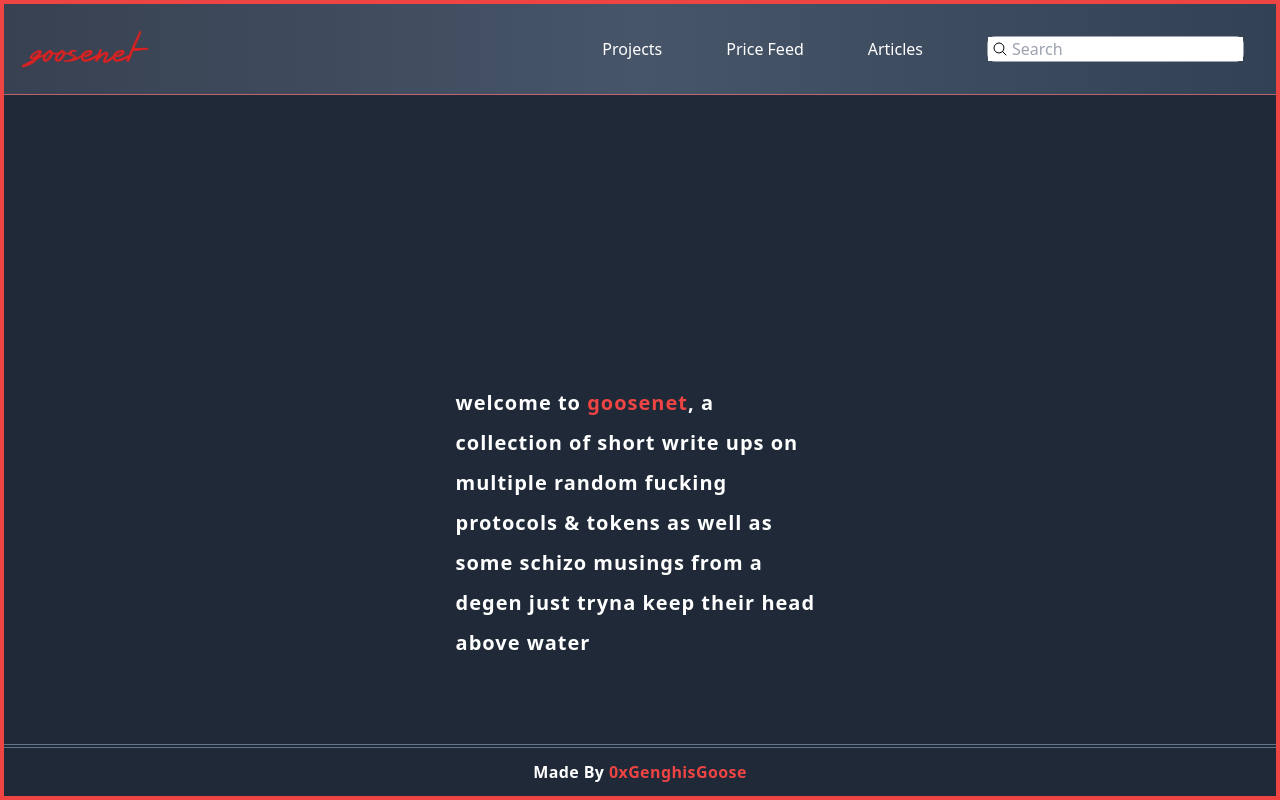
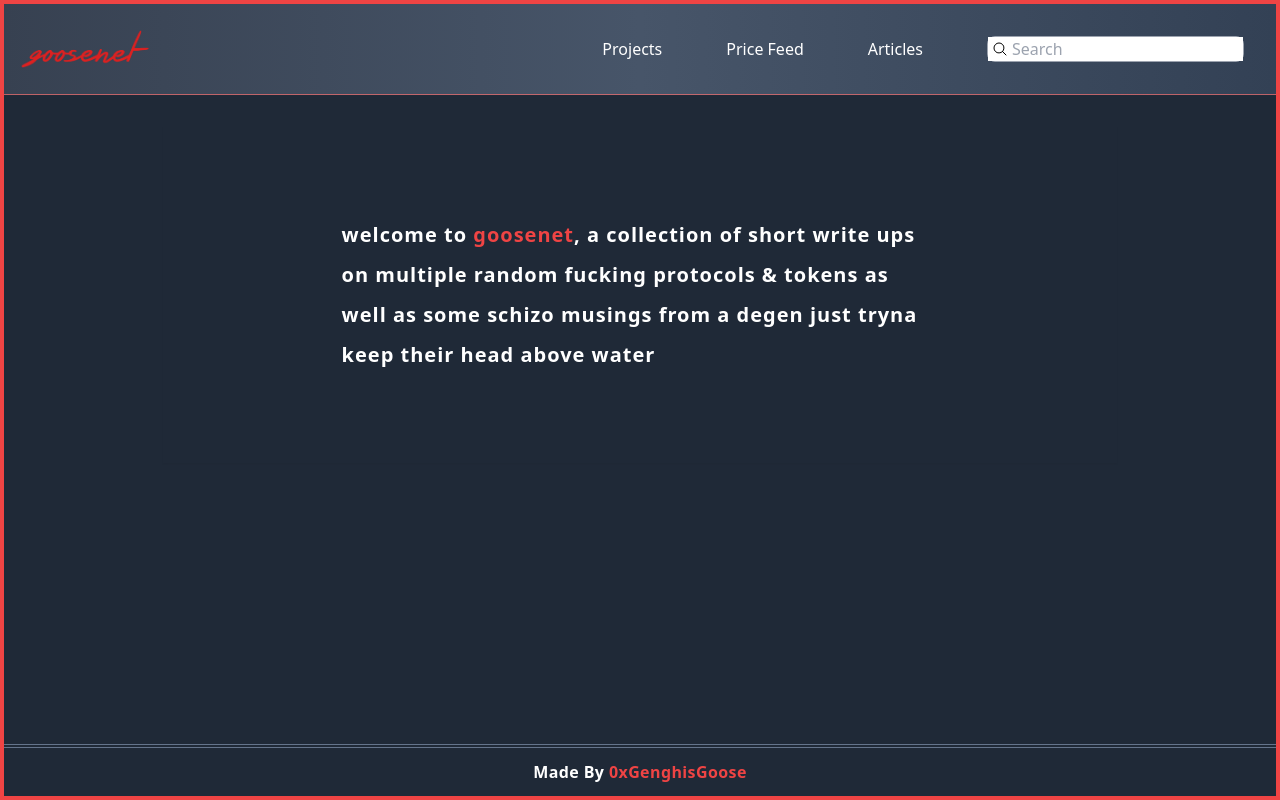
Before and after one commit to 0xGenghisGoose/goosenet-v2, a Next.js app: page / in a window 1280 px wide. Built offline with nearby package versions, Linux system fonts and the light colour scheme.

Commit message:
content responsive for small screens

```diff
--- a/components/Content.tsx
+++ b/components/Content.tsx
@@ -4,8 +4,8 @@
 export default function Content() {
 	return (
 		<>
-			<div className='flex shadow-sm justify-center mt-40 py-24 px-36 max-w-[75%] mx-auto'>
-				<p className='p-8 text-xl font-semibold tracking-wider leading-10 w-[65%]'>
+			<div className='flex shadow-sm justify-center mt-40 py-24 sm:py-14 sm:px-16 sm:mt-8 px-36 max-w-[75%] mx-auto'>
+				<p className='p-8 text-xl font-semibold tracking-wider leading-10 w-[65%] sm:w-[80%]'>
 					welcome to <span className='text-red-500'>goosenet</span>, a
 					collection of short write ups on multiple random fucking protocols &
 					tokens as well as some schizo musings from a degen just tryna keep
```
